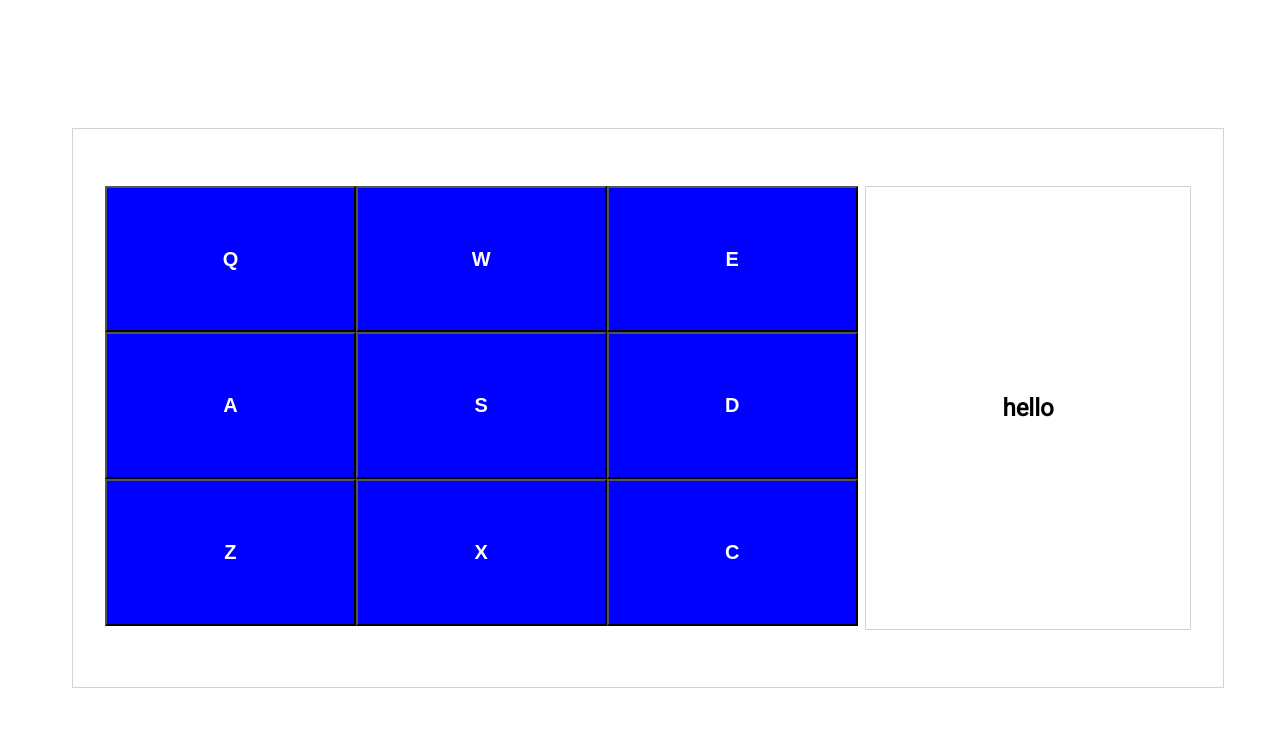
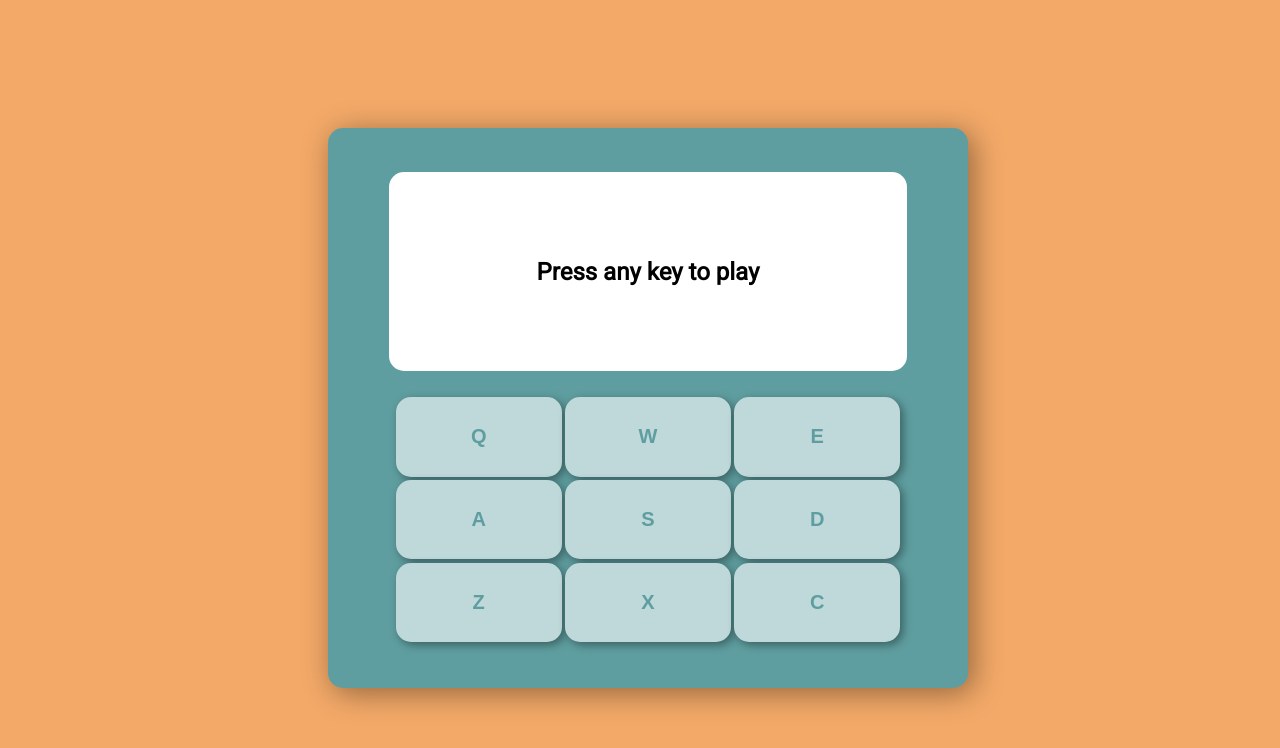
Before and after one commit to yllsson/fcc-drum-machine, a React (Create React App) app: page / in a window 1280 px wide. Shown: the top 748 px of the page. Built offline with nearby package versions, Linux system fonts and the light colour scheme.

Commit message:
Play around with style

```diff
--- a/src/components/App.js
+++ b/src/components/App.js
@@ -70,7 +70,7 @@ function App() {
       id: 'Tick'
     }
   ]);
-  const [displayText, setDisplayText] = useState('hello');
+  const [displayText, setDisplayText] = useState('Press any key to play');
 
   return (
     <main className='App' id='drum-machine'>
--- a/src/css/style.css
+++ b/src/css/style.css
@@ -9,6 +9,7 @@ body {
   justify-content: center;
   align-items: center;
   width: 100vw;
+  background-color: #f3a968;
   font-family: 'Roboto', sans-serif;
 }
 
@@ -23,19 +24,16 @@ main {
 
 .container {
   display: flex;
-  flex-direction: row;
+  flex-direction: column-reverse;
   justify-content: center;
   align-items: center;
   justify-content: space-around;
-  width: 90%;
+  width: 50%;
   height: 70%;
   padding: 2rem;
-  border: 1px solid lightgray;
-}
-
-.drum {
-  width: 70%;
-  height: 90%;
+  background-color: #5f9ea0;
+  border-radius: 15px;
+  box-shadow: 5px 5px 30px rgba(0, 0, 0, 0.4);
 }
 
 .display {
@@ -43,14 +41,38 @@ main {
   flex-direction: row;
   justify-content: center;
   align-items: center;
-  width: 30%;
-  height: 90%;
-  border: 1px solid lightgray;
+  width: 90%;
+  height: 40%;
+  border-radius: 15px;
+  background-color: #fff;
+}
+
+.drum {
+  display: flex;
+  flex-direction: row;
+  justify-content: center;
+  align-items: center;
+  flex-wrap: wrap;
+  width: 90%;
+  height: 50%;
 }
 
 .drum-pad {
-  background-color: blue;
-  color: #fff;
-  width: 33%;
-  height: 33%;
+  width: 32%;
+  height: 32%;
+  margin: 0.33%;
+  background-color: #bfd8d9;
+  color: #5f9ea0;
+  border: none;
+  border-radius: 15px;
+  box-shadow: 3px 3px 10px rgba(0, 0, 0, 0.4);
 }
+
+.drum-pad:active,
+.drum-pad:focus {
+  outline: none;
+}
+
+.drum-pad:active {
+  box-shadow: none;
+}
--- a/src/style.scss
+++ b/src/style.scss
@@ -1,8 +1,4 @@
 @import url('https://fonts.googleapis.com/css2?family=Roboto&display=swap');
-
-* {
-  box-sizing: border-box;
-}
 
 @mixin flex($direction) {
   display: flex;
@@ -11,9 +7,19 @@
   align-items: center;
 }
 
+$background-color: #f3a968;
+$container-color: #5f9ea0;
+$drumPad-color: #bfd8d9;
+$drumPad-text: #5f9ea0;
+
+* {
+  box-sizing: border-box;
+}
+
 body {
   @include flex(row);
   width: 100vw;
+  background-color: $background-color;
 
   font-family: 'Roboto', sans-serif;
 }
@@ -25,32 +31,51 @@ main {
 }
 
 .container {
-  @include flex(row);
+  @include flex(column-reverse);
   justify-content: space-around;
 
-  width: 90%;
+  width: 50%;
   height: 70%;
   padding: 2rem;
 
-  border: 1px solid lightgray;
-}
-
-.drum {
-  width: 70%;
-  height: 90%;
+  background-color: $container-color;
+  border-radius: 15px;
+  box-shadow: 5px 5px 30px rgba(0, 0, 0, 0.4);
 }
 
 .display {
   @include flex(row);
-  width: 30%;
-  height: 90%;
+  width: 90%;
+  height: 40%;
 
-  border: 1px solid lightgray;
+  border-radius: 15px;
+  background-color: #fff;
+}
+
+.drum {
+  @include flex(row);
+  flex-wrap: wrap;
+  width: 90%;
+  height: 50%;
 }
 
 .drum-pad {
-  background-color: blue;
-  color: #fff;
-  width: 33%;
-  height: 33%;
+  width: 32%;
+  height: 32%;
+  margin: 0.33%;
+
+  background-color: $drumPad-color;
+  color: $drumPad-text;
+  border: none;
+  border-radius: 15px;
+  box-shadow: 3px 3px 10px rgba(0, 0, 0, 0.4);
 }
+
+.drum-pad:active,
+.drum-pad:focus {
+  outline: none;
+}
+
+.drum-pad:active {
+  box-shadow: none;
+}
```
